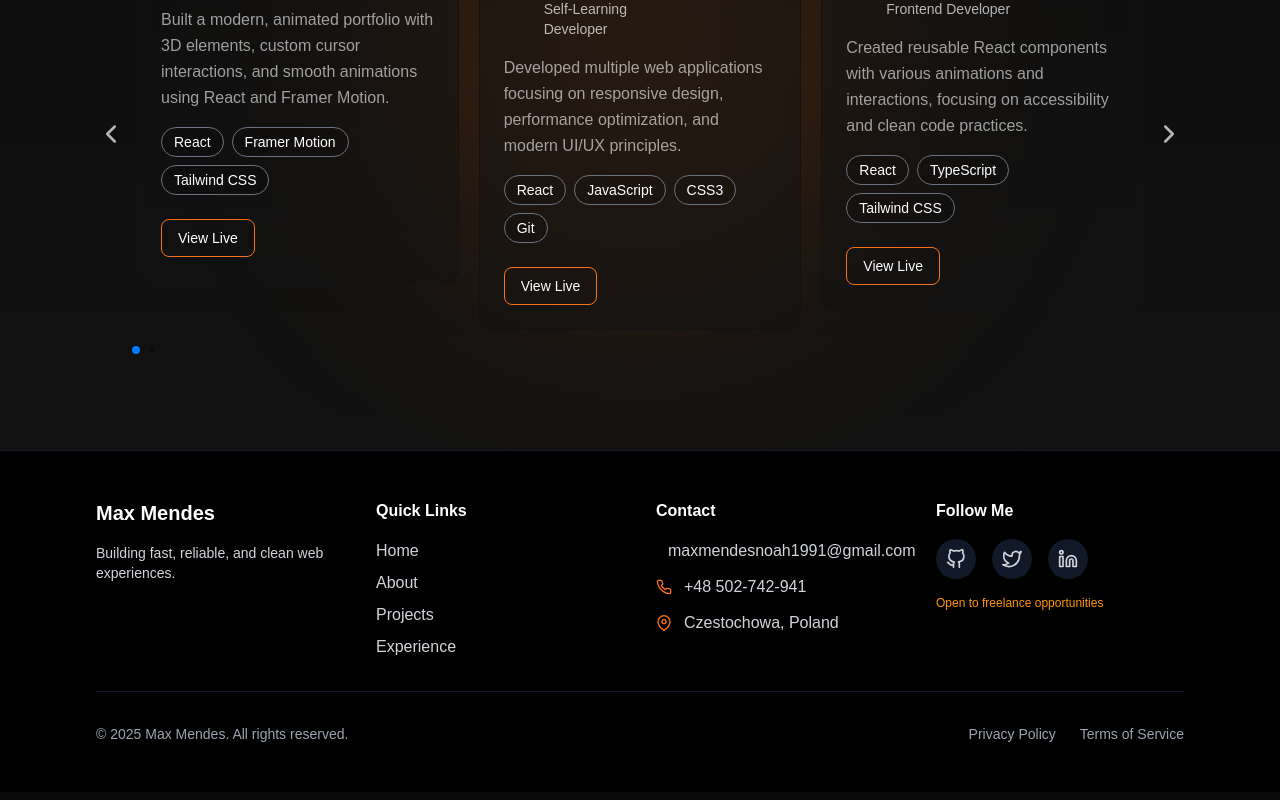
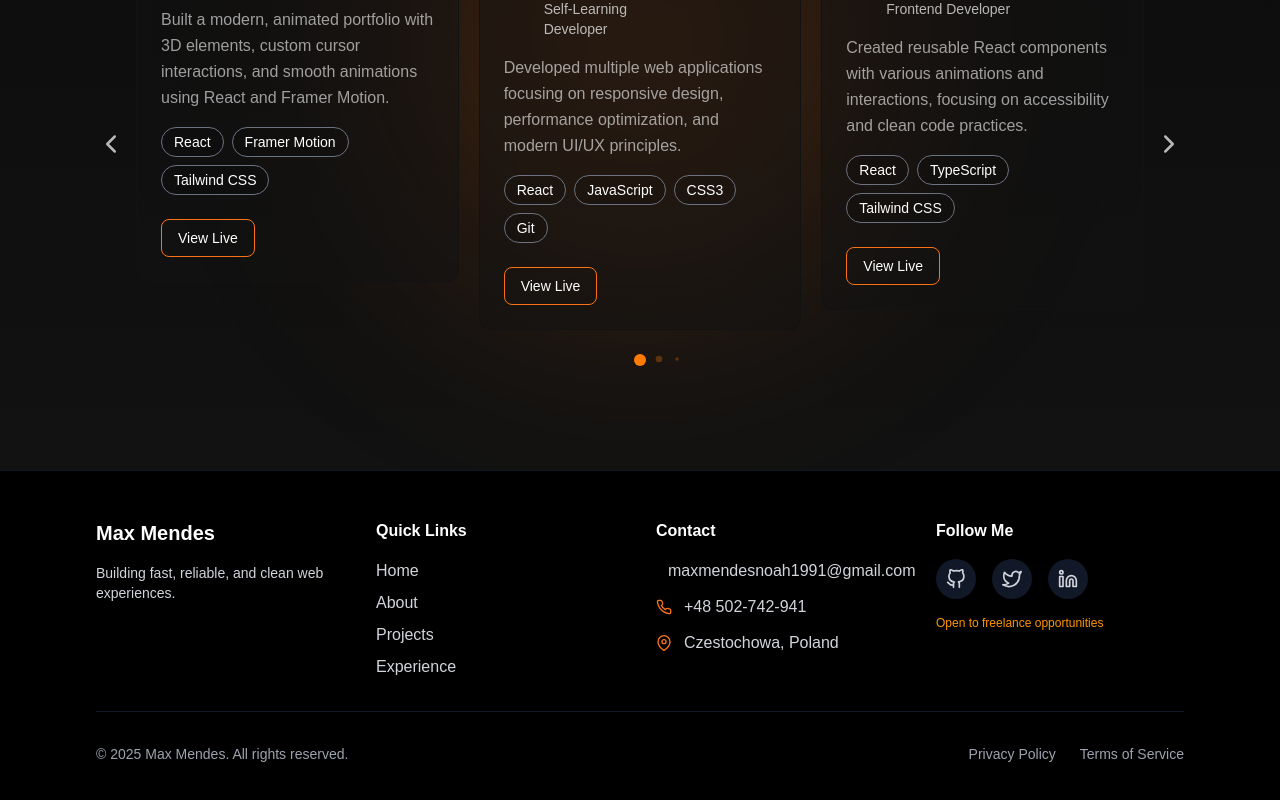
Before and after one commit to Max-Mendes91/portfolio-react, a React (Vite) app: page / in a window 1280 px wide. Shown: the part 3292-4092 px from the top of the page. Built offline with nearby package versions, Linux system fonts and the light colour scheme.

Commit message:
Enhance Swiper pagination styles in ProjectSection component: Add custom styles for pagination bullets and active state, improving visual consistency and user experience.

```diff
--- a/src/components/ProjectSection.jsx
+++ b/src/components/ProjectSection.jsx
@@ -142,7 +142,21 @@ export default function ProjectSection() {
                         ))}
                     </Swiper>
 
-                    <div className="swiper-pagination-custom flex justify-center mt-4"></div>
+                    <div className="swiper-pagination-custom !relative flex justify-center mt-8"></div>
+
+                    <style jsx>{`
+                        .swiper-pagination-custom :global(.swiper-pagination-bullet) {
+                            background: rgba(255, 165, 0, 0.3);
+                            width: 10px;
+                            height: 10px;
+                            opacity: 1;
+                        }
+                        .swiper-pagination-custom :global(.swiper-pagination-bullet-active) {
+                            background: #FF7A00;
+                            width: 12px;
+                            height: 12px;
+                        }
+                    `}</style>
 
                     <button
                         type="button"
--- a/src/index.css
+++ b/src/index.css
@@ -64,3 +64,16 @@ html {
 @font-face {
   font-display: swap;
 }
+
+.swiper-pagination-bullet {
+  background: rgba(255, 122, 0, 0.3) !important;
+  width: 10px !important;
+  height: 10px !important;
+  opacity: 1 !important;
+}
+
+.swiper-pagination-bullet-active {
+  background: #ff7a00 !important;
+  width: 12px !important;
+  height: 12px !important;
+}
```
